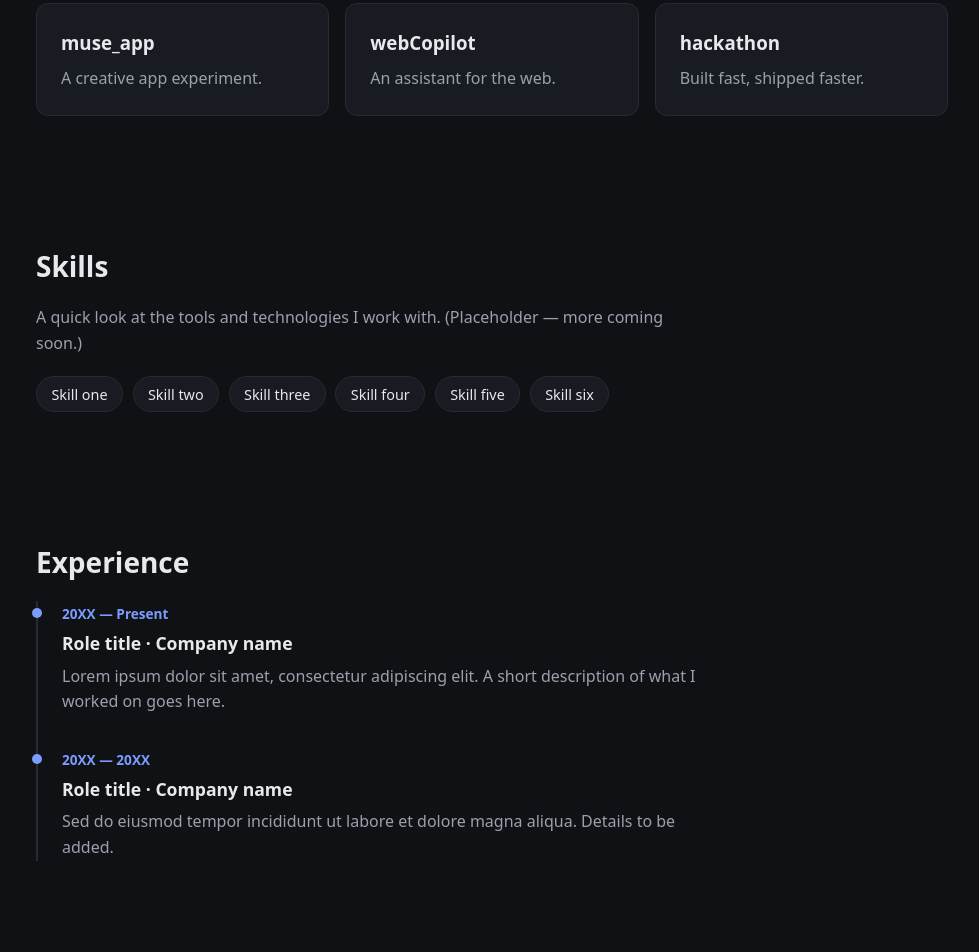
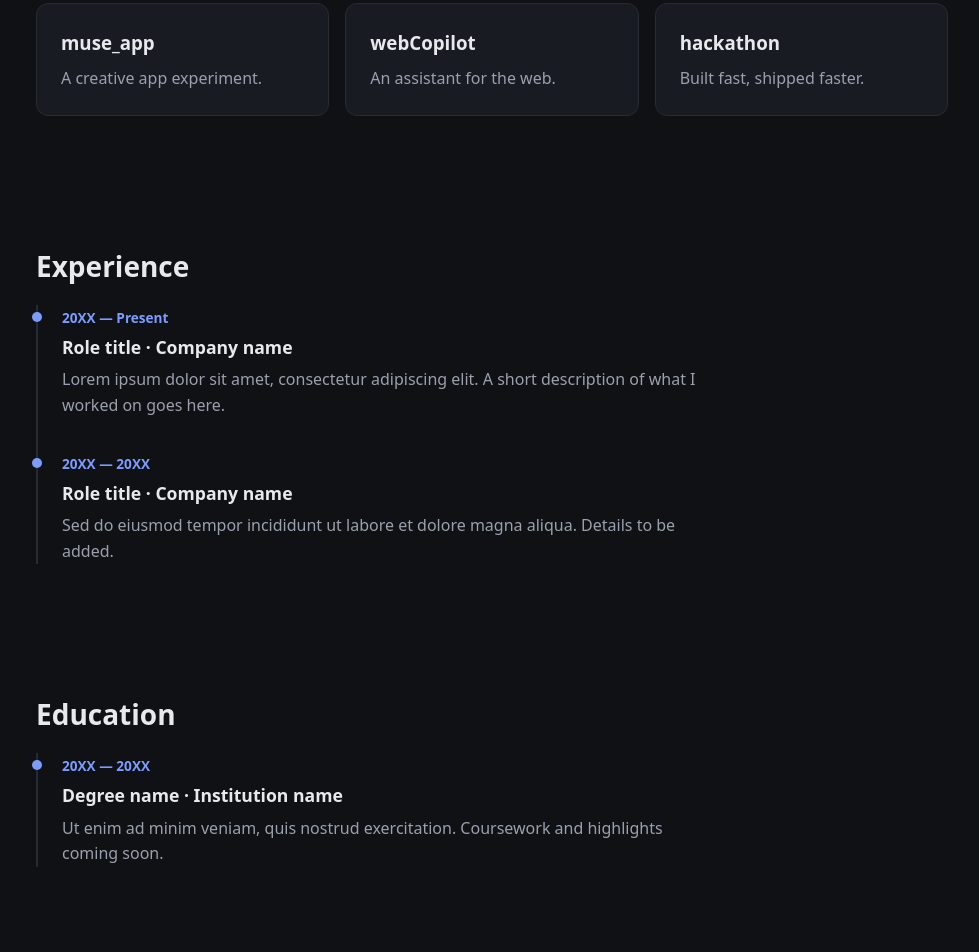
Before and after one commit to mokshjain-cmd/mokshjain-cmd.github.io, a plain HTML site: page index.html in a window 1280 px wide. Shown: the part 862-1814 px from the top of the page, without its empty margins (148-1127 px from the left). Drawn offline with Linux system fonts and the light colour scheme.

Commit message:
Remove skills section from website
Co-Authored-By: Claude Opus 5.5 <noreply@anthropic.com>
Claude-Session: https://claude.ai/code/session_013w5Ak8FgxrnHCKEecvppar

```diff
--- a/index.html
+++ b/index.html
@@ -13,7 +13,6 @@
     <nav>
       <a href="#about">About</a>
       <a href="#projects">Projects</a>
-      <a href="#skills">Skills</a>
       <a href="#experience">Experience</a>
       <a href="#education">Education</a>
       <a href="#achievements">Achievements</a>
@@ -54,19 +53,6 @@
           <p>Built fast, shipped faster.</p>
         </a>
       </div>
-    </section>
-
-    <section id="skills">
-      <h2>Skills</h2>
-      <p>A quick look at the tools and technologies I work with. (Placeholder — more coming soon.)</p>
-      <ul class="tags">
-        <li>Skill one</li>
-        <li>Skill two</li>
-        <li>Skill three</li>
-        <li>Skill four</li>
-        <li>Skill five</li>
-        <li>Skill six</li>
-      </ul>
     </section>
 
     <section id="experience">
```
